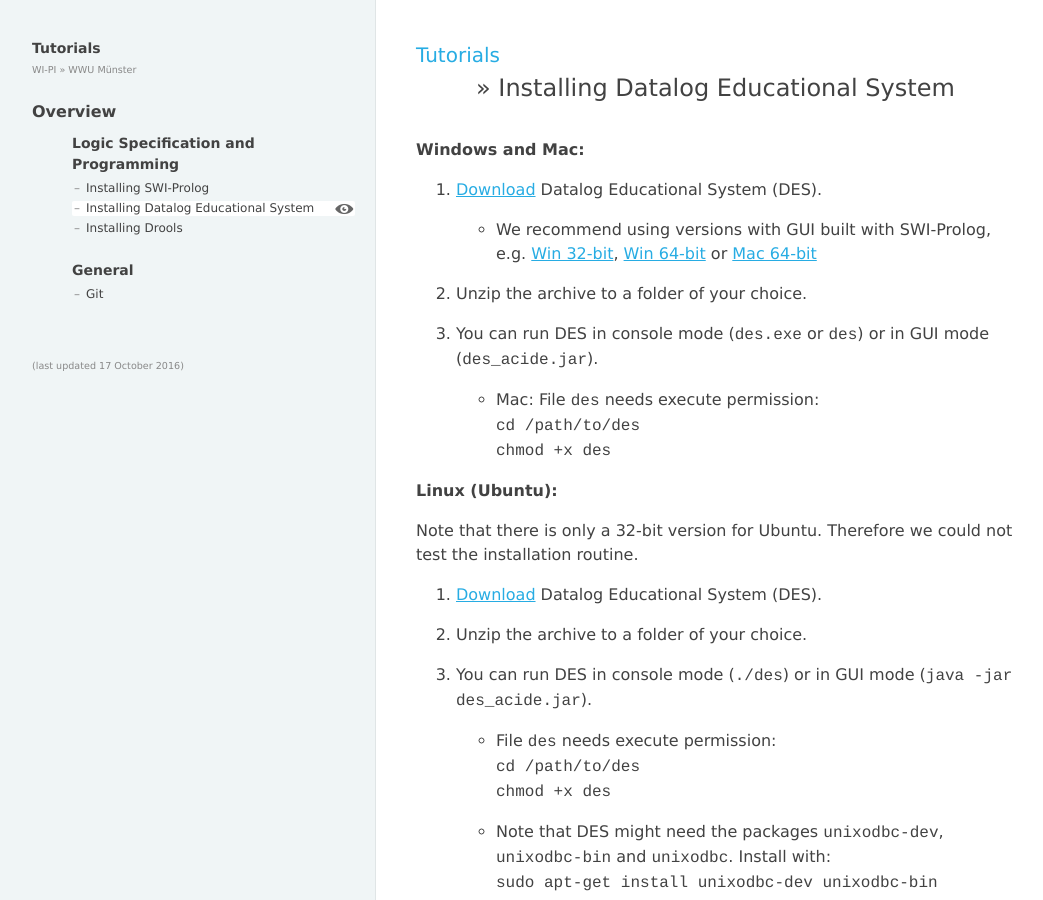
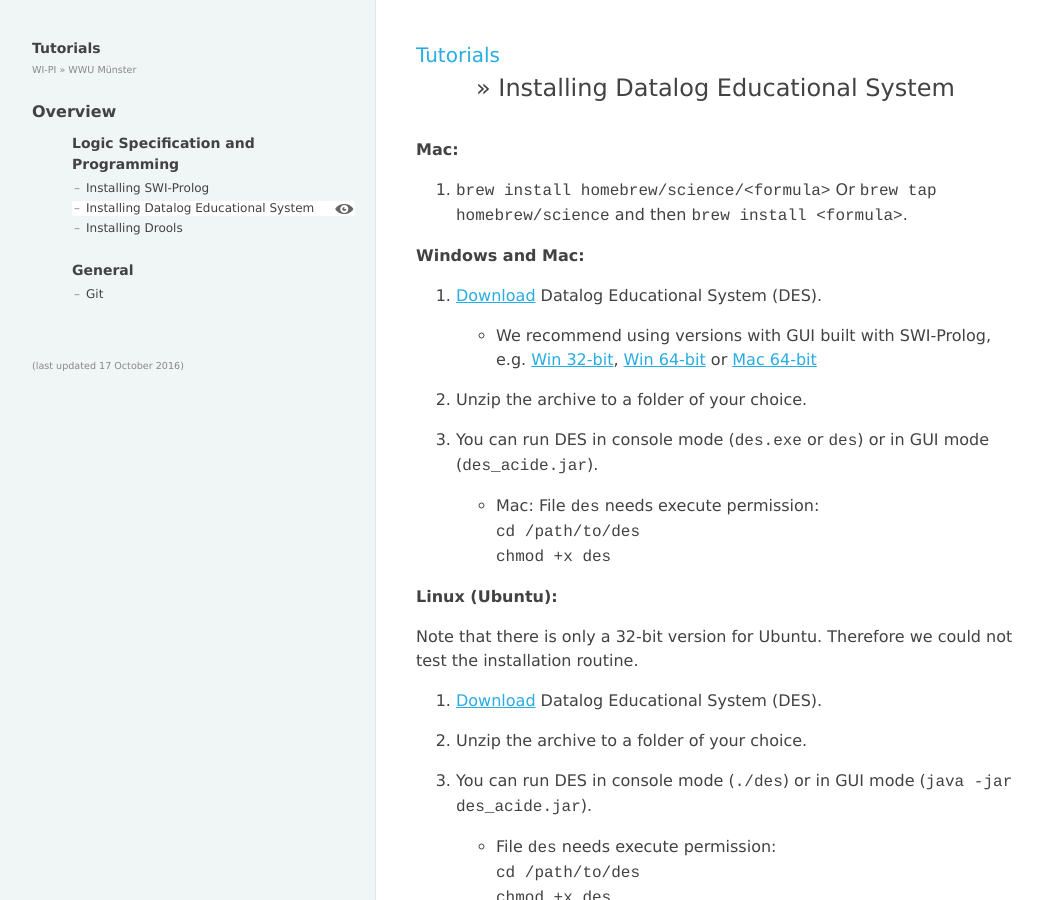
Before and after one commit to wwu-pi/tutorials, a Jekyll site: the page built from lectures/lsp/020_install_des.md, in a window 1280 px wide and 900 px high. Shown: the whole window, without its empty margins (8-1051 px from the left). Built offline with Jekyll 4.4.1, drawn with Linux system fonts in a browser that asks for light colours.

Commit message:
Update 020_install_des.md

```diff
--- a/lectures/lsp/020_install_des.md
+++ b/lectures/lsp/020_install_des.md
@@ -2,12 +2,16 @@
 layout: recipe
 title: Installing Datalog Educational System
 ---
+**Mac:**
+1. `brew install homebrew/science/<formula>`
+    Or `brew tap homebrew/science` and then `brew install <formula>`.
 
 **Windows and Mac:**
 
 1. [Download](http://www.fdi.ucm.es/profesor/fernan/des/html/download.html) Datalog Educational System (DES).
 
-   * We recommend using versions with GUI built with SWI-Prolog, e.g. [Win 32-bit](http://sourceforge.net/projects/des/files/des/des3.8/DES3.8ACIDE0.16Windows32SWI.zip/download?use_mirror=netcologne&download=), [Win 64-bit](http://sourceforge.net/projects/des/files/des/des3.8/DES3.8ACIDE0.16Windows64SWI.zip/download?use_mirror=heanet&download=) or [Mac 64-bit](http://sourceforge.net/projects/des/files/des/des3.8/DES3.8ACIDE0.16MacOSX64SWI.zip/download?use_mirror=heanet&download=)
+   * We recommend using versions with GUI built with SWI-Prolog, e.g. [Win 32-bit](http://prdownloads.sourceforge.net/des/DES4.1ACIDE0.17Windows32SWI.zip?download), [Win 64-bit](http://prdownloads.sourceforge.net/des/DES4.1ACIDE0.17Windows64SWI.zip?download) or [Mac 64-bit](http://prdownloads.sourceforge.net/des/DES4.1ACIDE0.17MacOSX64SWI.zip?download)
+
 
 2. Unzip the archive to a folder of your choice.
 
```
